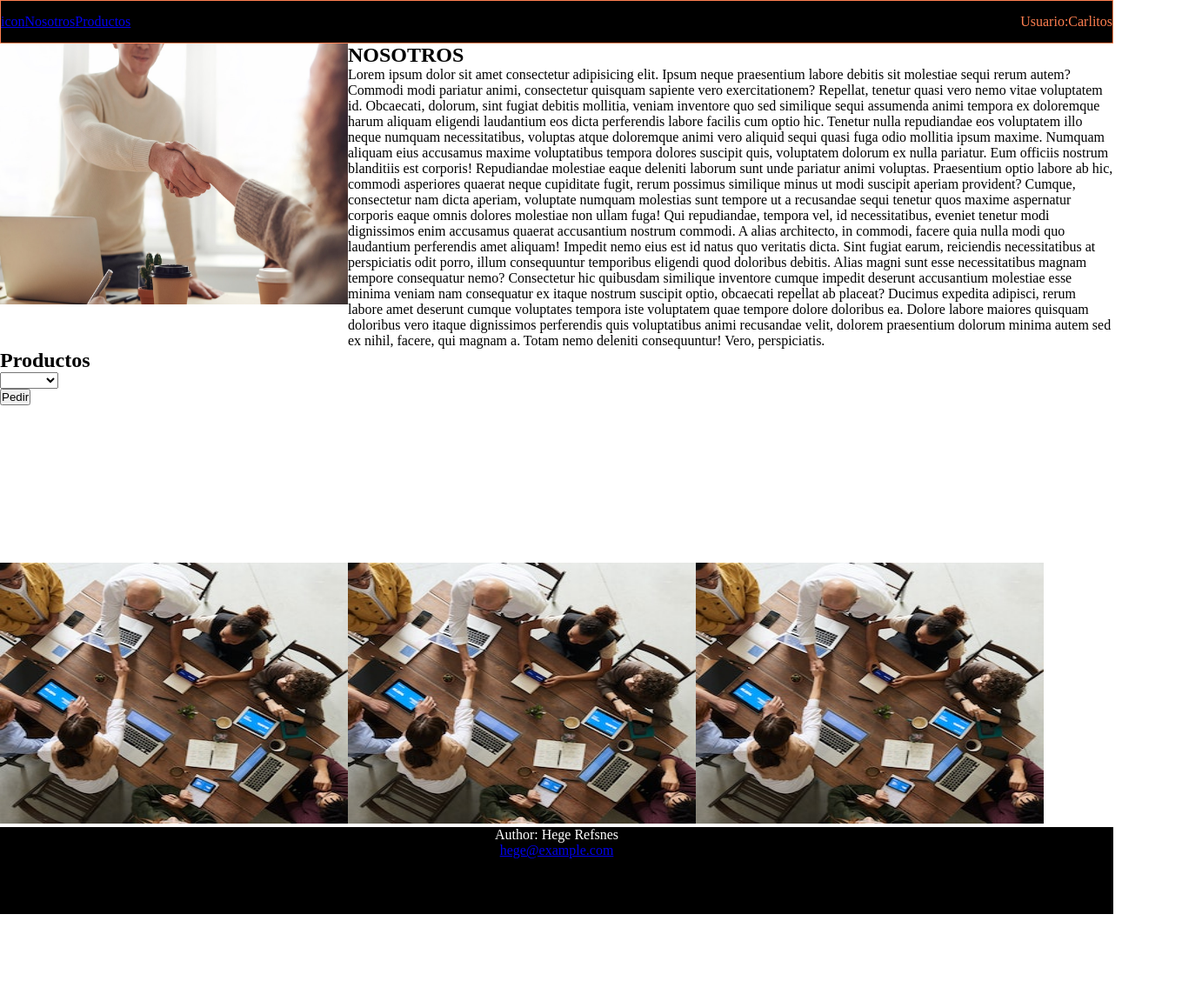
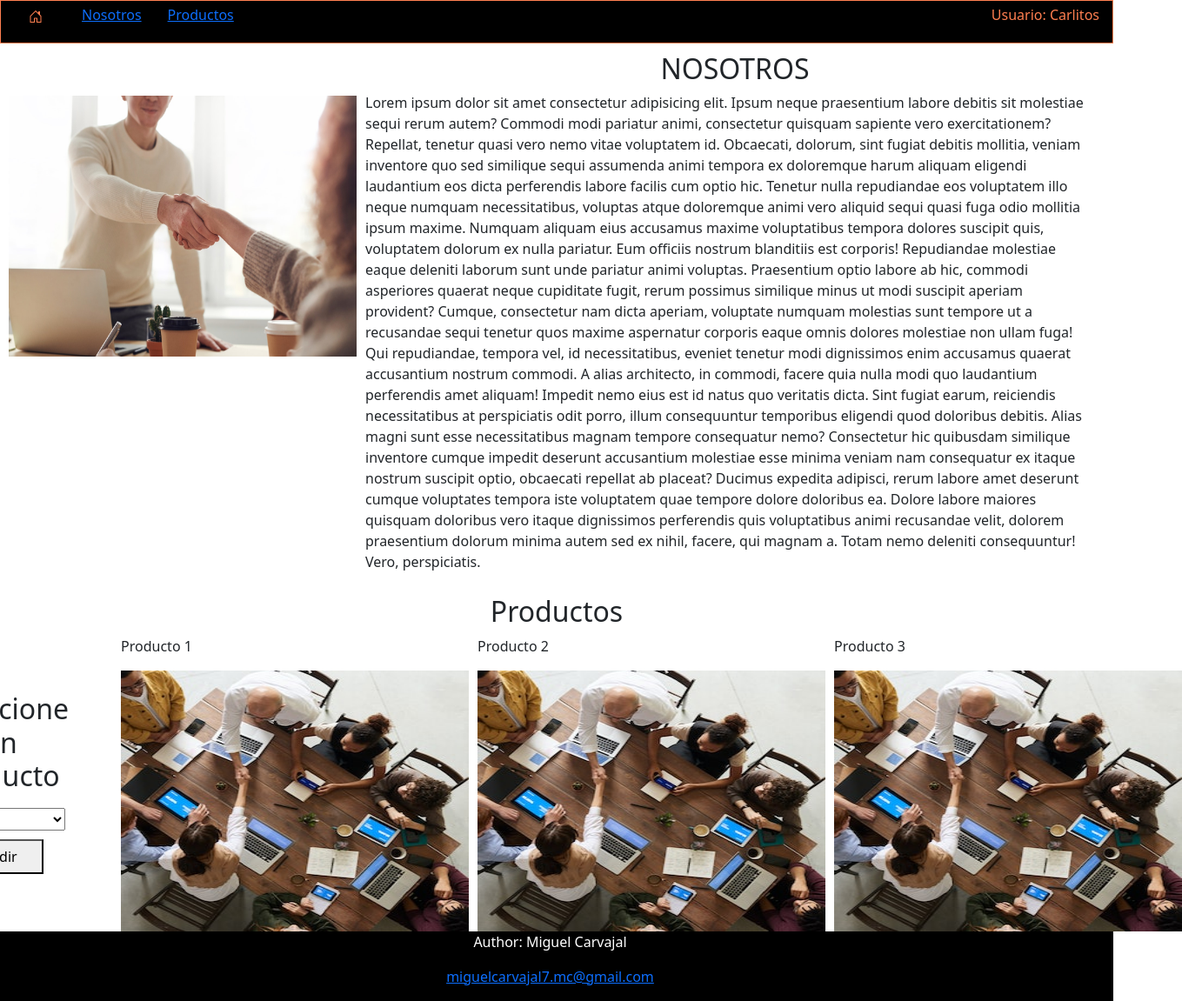
Before and after one commit to miguelacho01/apuntes_de_clase, a plain HTML site: page index2.html in a window 1280 px wide. Shown: the whole page at 87% size, 1359 px wide, since content can reach past the window. Before the commit the page ends 1051 px from the top, so only its background shows below. Drawn offline with nearby package versions, Linux system fonts and the light colour scheme.

Commit message:
aun no se termina

```diff
--- a/index2.html
+++ b/index2.html
@@ -7,23 +7,27 @@
     <meta name="viewport" content="width=device-width, initial-scale=1.0">
     <title>Document</title>
     <link rel="stylesheet" href="./style2.css">
+    <!-- CSS only -->
+<link href="https://cdn.jsdelivr.net/npm/bootstrap@5.2.1/dist/css/bootstrap.min.css" rel="stylesheet" integrity="sha384-iYQeCzEYFbKjA/T2uDLTpkwGzCiq6soy8tYaI1GyVh/UjpbCx/TYkiZhlZB6+fzT" crossorigin="anonymous">
 </head>
 
 <body>
     <nav class="contenedor">
         <ul>
-            <li><a href="#">icon</a></li>
-            <li><a href="#">Nosotros</a></li>
-            <li><a href="#">Productos</a></li>
+            <li><svg xmlns="http://www.w3.org/2000/svg" width="16" height="16" fill="currentColor" class="bi bi-house-door" viewBox="0 0 16 16">
+                <path d="M8.354 1.146a.5.5 0 0 0-.708 0l-6 6A.5.5 0 0 0 1.5 7.5v7a.5.5 0 0 0 .5.5h4.5a.5.5 0 0 0 .5-.5v-4h2v4a.5.5 0 0 0 .5.5H14a.5.5 0 0 0 .5-.5v-7a.5.5 0 0 0-.146-.354L13 5.793V2.5a.5.5 0 0 0-.5-.5h-1a.5.5 0 0 0-.5.5v1.293L8.354 1.146zM2.5 14V7.707l5.5-5.5 5.5 5.5V14H10v-4a.5.5 0 0 0-.5-.5h-3a.5.5 0 0 0-.5.5v4H2.5z"/>
+              </svg><a href="#"></a></li>
+            <li><a href="#parrafo">Nosotros</a></li>
+            <li><a href="#productos">Productos</a></li>
         </ul>
-        <p>Usuario:Carlitos</p>
+        <p>Usuario: Carlitos</p>
     </nav>
 
     <section class="content">
         <div class="imagen">
             <img src="./pexels-fauxels-3184465.jpg" alt="">
         </div>
-        <div class="parrafo">
+        <div id="parrafo">
             <h2>NOSOTROS</h2>
             <P>Lorem ipsum dolor sit amet consectetur adipisicing elit. Ipsum neque praesentium labore debitis sit
                 molestiae sequi rerum autem? Commodi modi pariatur animi, consectetur quisquam sapiente vero
@@ -49,27 +53,35 @@
                 recusandae velit, dolorem praesentium dolorum minima autem sed ex nihil, facere, qui magnam a. Totam
                 nemo deleniti consequuntur! Vero, perspiciatis.</P>
         </div>
+
     </section>
-    <h2>Productos</h2>
-     <select name="select" id="lista">
-        <option value="value0"></option>
-            <option value="value1">Value 1</option>
-            <option value="value2">Value 2</option>
-            <option value="value3">Value 3</option>
-        </select>
-        <div class="boton">
-            <button class="pedir">Pedir</button>
+    <h2 id="productos">Productos</h2>
+    <section class="pedidos">
+        <div class="lista">
+            <h2>Seleccione un producto</h2>
+            <select name="select" id="lista">
+                <option value="value0"></option>
+                <option value="value1">PRODUCTO 1</option>
+                <option value="value2">PRODUCTO 2</option>
+                <option value="value3">PRODUCTO 3</option>
+            </select>
+            <div class="pedir">
+                <button>Pedir</button>
+            </div>
         </div>
-    <section class="tarjetas">
 
-        <div class="tarjetas">
+
+        <div class="tarjetas" id="producto_escogido">
             <div>
+                <p>Producto 1</p>
                 <img src="./pexels-fauxels-3183197 (1).jpg" alt="">
             </div>
             <div>
+                <p>Producto 2</p>
                 <img src="./pexels-fauxels-3183197 (1).jpg" alt="">
             </div>
             <div>
+                <p>Producto 3</p>
                 <img src="./pexels-fauxels-3183197 (1).jpg" alt="">
             </div>
         </div>
@@ -77,8 +89,8 @@
     </section>
 
     <footer class="footer">
-        <p>Author: Hege Refsnes</p>
-        <p><a href="mailto:hege@example.com">hege@example.com</a></p>
+        <p>Author: Miguel Carvajal</p>
+        <p><a href="mailto:hege@example.com">miguelcarvajal7.mc@gmail.com</a></p>
     </footer>
 
     <div class="modal">
--- a/style2.css
+++ b/style2.css
@@ -2,6 +2,9 @@
     margin: 0;
     padding: 0;
     box-sizing: border-box;
+  }
+  body{
+    background-color:rgba(128, 128, 128, 0.466);
   }
 
   .contenedor{
@@ -13,23 +16,33 @@
     display: flex;
     justify-content: space-between;
     align-items: center;
+  }
 
-
-
-  }
 .content{
     display: flex;
+    gap: 10px;
+    margin: 10px;
 }
-  ul{
+.imagen{
+  margin-top: 50px;
+}
+  ul {
     display: flex;
     text-decoration: none;
     list-style: none;
 
   }
 
-  .tarjetas{
-    display: flex;
+  p{
+    margin-right:15px ;
   }
+
+a{
+  text-decoration: none;
+  margin: 15px;
+  color: coral;
+}
+
   img{
     width: 400px;
     height: 300px;
@@ -42,7 +55,7 @@
 
 .footer{
     text-align: center;
-    height: 100px;
+    height: 80px;
     background-color: black;
     color: white;
 
@@ -66,3 +79,34 @@
     padding: 50px;
     align-items: center;
 }
+h2{
+  text-align: center;
+}
+.pedidos{
+  display: flex;
+  align-items: center;
+  justify-content:center;
+  gap: 10px;
+}
+.tarjetas{
+  display: flex;
+  justify-content: center;
+  align-items: center;
+  gap: 10px;
+}
+select{
+  width: 150px;
+
+}
+button{
+  width: 100px;
+  height: 40px;
+  border-radius: 10px;
+}
+.lista{
+ display: grid;
+ gap: 10px;
+ margin-right:50px;
+ align-items: center;
+ justify-items: center;
+}
```
